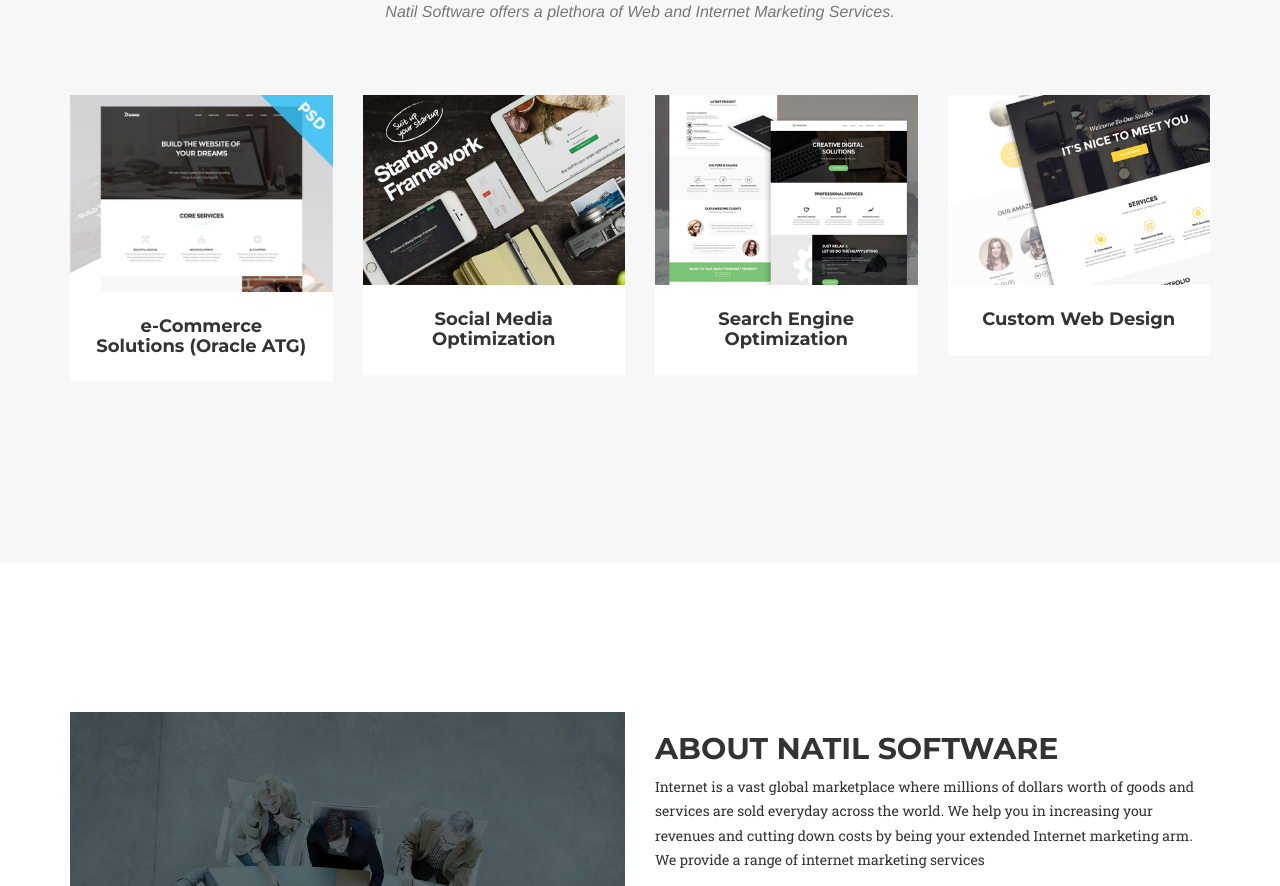
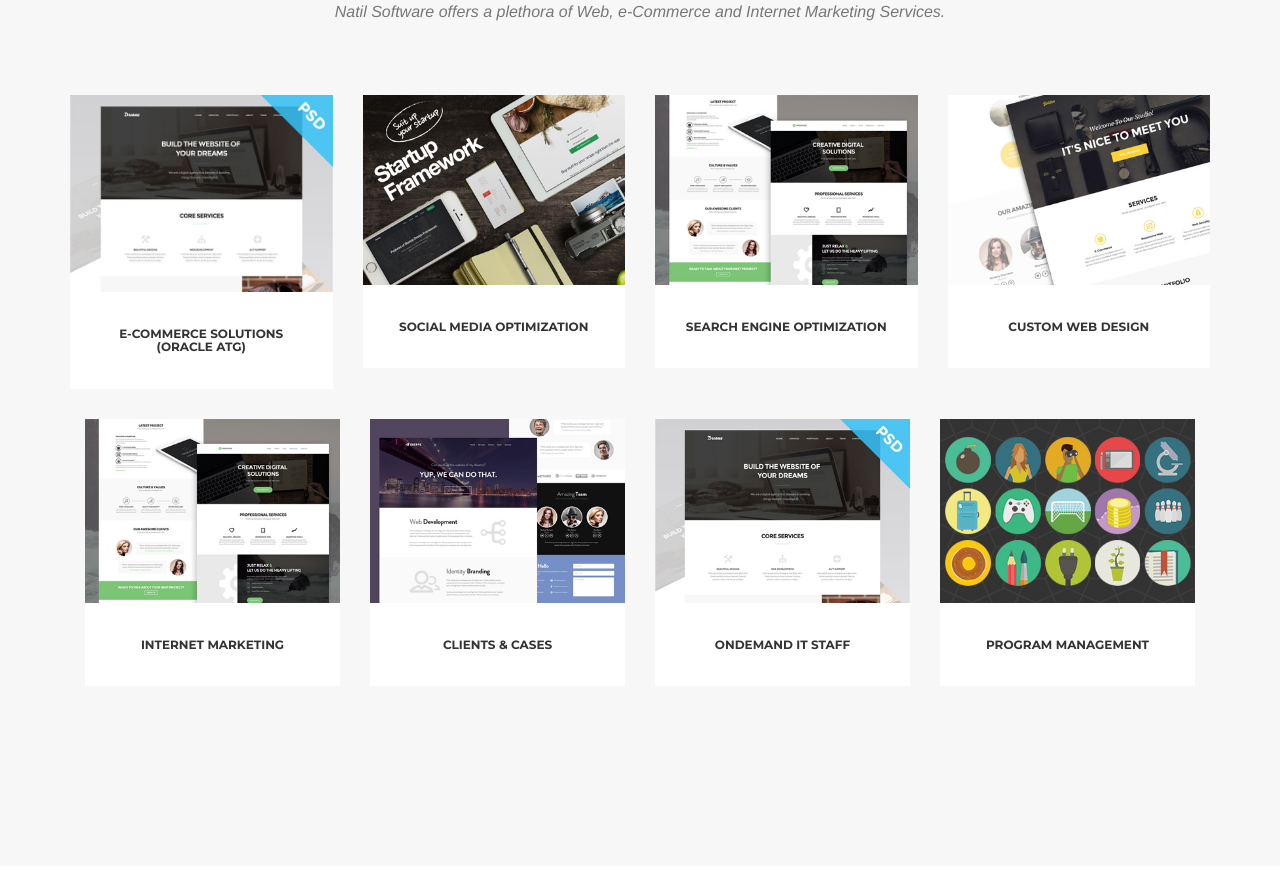
Before and after one commit to shaligramk/natil_software, a plain HTML site: page index.html in a window 1280 px wide. Shown: the part 909-1795 px from the top of the page. Drawn offline with nearby package versions, Linux system fonts and the light colour scheme; a web font is replaced by a local one.

Commit message:
adding another row of services

```diff
--- a/index.html
+++ b/index.html
@@ -88,7 +88,7 @@
                 <div class="row">
                     <div class="col-lg-12 text-center">
                         <h2 class="section-heading">Services</h2>
-                        <h3 class="section-subheading text-muted">Natil Software offers a plethora of Web and Internet Marketing Services.</h3>
+                        <h3 class="section-subheading text-muted">Natil Software offers a plethora of Web, e-Commerce and Internet Marketing Services.</h3>
                     </div>
                 </div>
                 <div class="row">
@@ -102,7 +102,7 @@
                             <img src="img/portfolio/dreams-preview.png" class="img-responsive" alt="">
                         </a>
                         <div class="portfolio-caption">
-                            <h4>e-Commerce Solutions (Oracle ATG)</h4>
+                            <h6>e-Commerce Solutions (Oracle ATG)</h6>
                         </div>
                     </div>
                     <div class="col-md-3 col-sm-6 portfolio-item">
@@ -115,7 +115,7 @@
                             <img src="img/portfolio/startup-framework.png" class="img-responsive" alt="">
                         </a>
                         <div class="portfolio-caption">
-                            <h4>Social Media Optimization</h4>
+                            <h6>Social Media Optimization</h6>
                         </div>
                     </div>
                     <div class="col-md-3 col-sm-6 portfolio-item">
@@ -128,7 +128,7 @@
                             <img src="img/portfolio/treehouse.png" class="img-responsive" alt="">
                         </a>
                         <div class="portfolio-caption">
-                            <h4>Search Engine Optimization</h4>
+                            <h6>Search Engine Optimization</h6>
                         </div>
                     </div>
                     <div class="col-md-3 col-sm-6 portfolio-item">
@@ -141,12 +141,68 @@
                             <img src="img/portfolio/golden.png" class="img-responsive" alt="">
                         </a>
                         <div class="portfolio-caption">
-                            <h4>Custom Web Design</h4>
+                            <h6>Custom Web Design</h6>
                         </div>
+                    </div>
+                </div>
+                <div class="col-md-3 col-sm-6 portfolio-item">
+                    <a href="#portfolioModal4" class="portfolio-link" data-toggle="modal">
+                        <div class="portfolio-hover">
+                            <div class="portfolio-hover-content">
+                                <i class="fa fa-plus fa-3x"></i>
+                            </div>
+                        </div>
+                        <img src="img/portfolio/treehouse.png" class="img-responsive" alt="">
+                    </a>
+                    <div class="portfolio-caption">
+                    <h6>Internet Marketing</h6>
+                    </div>
+                </div>
+
+                <div class="col-md-3 col-sm-6 portfolio-item">
+                    <a href="#portfolioModal4" class="portfolio-link" data-toggle="modal">
+                        <div class="portfolio-hover">
+                            <div class="portfolio-hover-content">
+                                <i class="fa fa-plus fa-3x"></i>
+                            </div>
+                        </div>
+                        <img src="img/portfolio/escape.png" class="img-responsive" alt="">
+                    </a>
+                    <div class="portfolio-caption">
+                        <h6>Clients & Cases</h6>
+                    </div>
+                </div>
+
+                <div class="col-md-3 col-sm-6 portfolio-item">
+                    <a href="#portfolioModal4" class="portfolio-link" data-toggle="modal">
+                        <div class="portfolio-hover">
+                            <div class="portfolio-hover-content">
+                                <i class="fa fa-plus fa-3x"></i>
+                            </div>
+                        </div>
+                        <img src="img/portfolio/dreams.png" class="img-responsive" alt="">
+                    </a>
+                    <div class="portfolio-caption">
+                        <h6>OnDemand IT Staff</h6>
+                    </div>
+                </div>
+
+                <div class="col-md-3 col-sm-6 portfolio-item">
+                    <a href="#portfolioModal4" class="portfolio-link" data-toggle="modal">
+                        <div class="portfolio-hover">
+                            <div class="portfolio-hover-content">
+                                <i class="fa fa-plus fa-3x"></i>
+                            </div>
+                        </div>
+                        <img src="img/portfolio/roundicons.png" class="img-responsive" alt="">
+                    </a>
+                    <div class="portfolio-caption">
+                        <h6>Program Management</h6>
                     </div>
                 </div>
             </div>
         </section>
+
 
         <!-- About Section -->
         <section id="about">
@@ -382,8 +438,6 @@
                     </div>
                 </div>
 
-
-
                 <!-- jQuery Version 1.11.0 -->
                 <script src="js/jquery-1.11.0.js"></script>
 
@@ -403,5 +457,4 @@
                 <script src="js/agency.js"></script>
 
             </body>
-
             </html>
```
Lines whose indentation alone changed are shown as unchanged.
